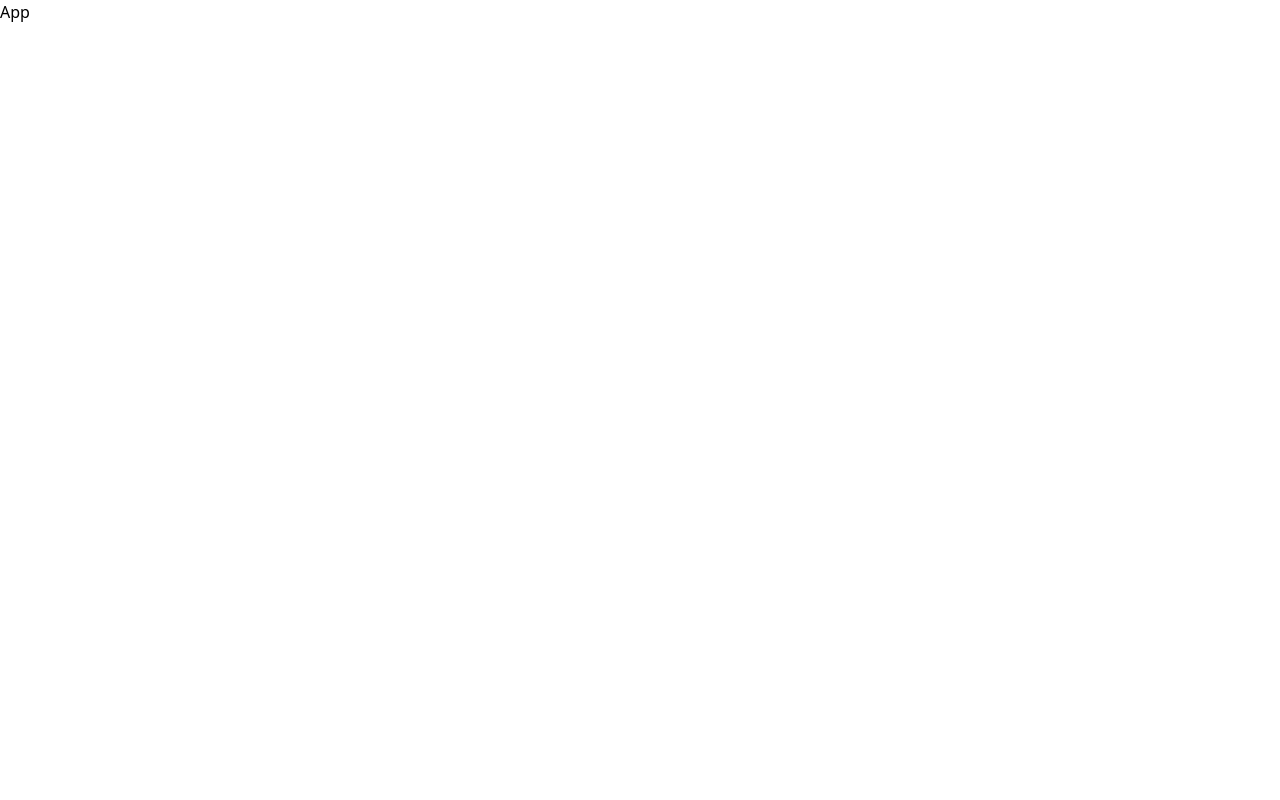
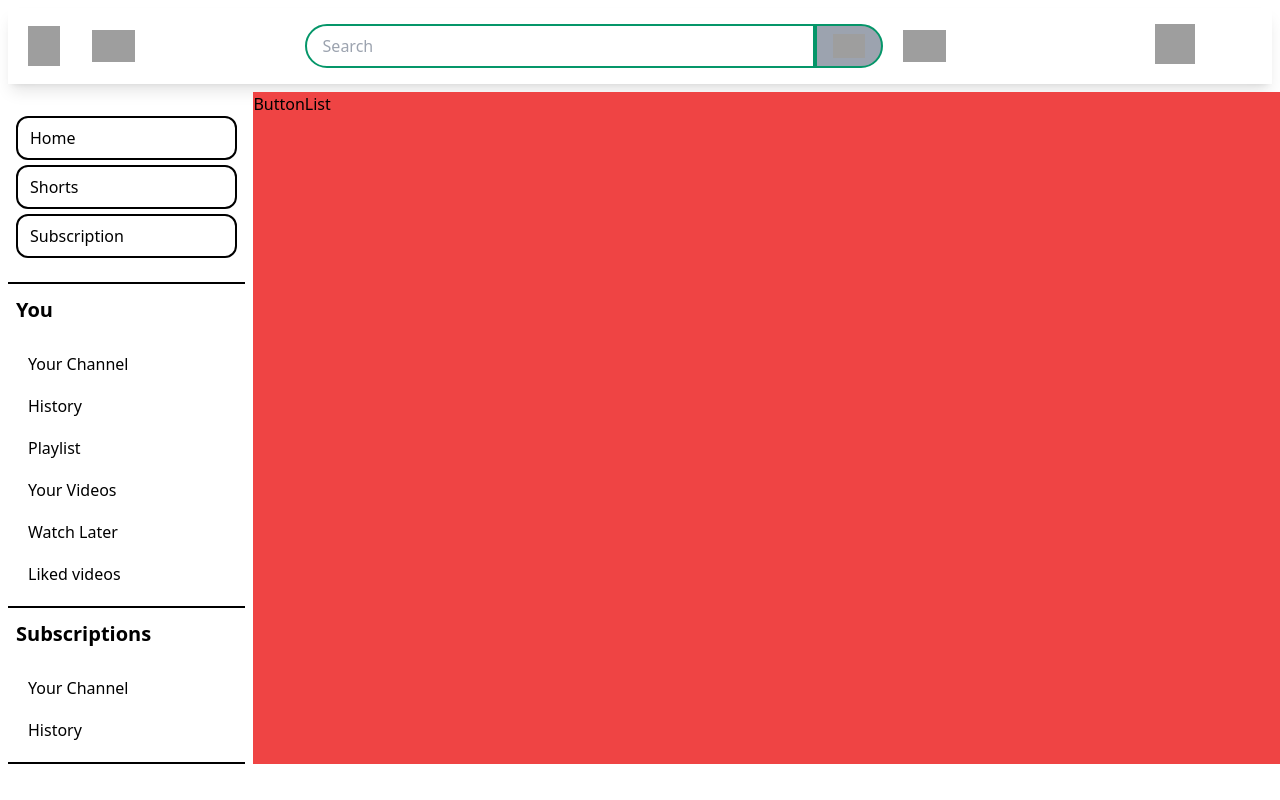
Before and after one commit to Deepanshuu06/youtube-clone, a React (Vite) app: page / in a window 1280 px wide. Built offline with nearby package versions, Linux system fonts and the light colour scheme; grey boxes are pictures that could not be loaded.

Commit message:
styling header and sidebar

```diff
--- a/package.json
+++ b/package.json
@@ -13,10 +13,12 @@
     "@radix-ui/react-accordion": "^1.1.2",
     "@radix-ui/react-icons": "^1.3.0",
     "@radix-ui/react-slot": "^1.0.2",
+    "@reduxjs/toolkit": "^2.2.3",
     "class-variance-authority": "^0.7.0",
     "clsx": "^2.1.0",
     "react": "^18.2.0",
     "react-dom": "^18.2.0",
+    "react-redux": "^9.1.1",
     "react-router-dom": "^6.22.3",
     "tailwind-merge": "^2.2.2",
     "tailwindcss-animate": "^1.0.7"
--- a/src/App.jsx
+++ b/src/App.jsx
@@ -1,9 +1,29 @@
-import React from 'react'
+import React from "react";
+import { youtubeLogo } from "./constants";
+
+import Body from "./components/Body";
+import Head from "./components/Head";
 
 function App() {
   return (
-    <div>App</div>
-  )
+    <>
+      <Head />
+      <Body />
+    </>
+
+    /*
+    head
+    body
+     sidebar
+        menulinks
+     mainContainer
+      buttons list
+      video Container
+          video card
+
+
+    */
+  );
 }
 
-export default App
+export default App;
--- /dev/null
+++ b/src/components/Body.jsx
@@ -0,0 +1,18 @@
+import React from "react";
+import Sidebar from "./Sidebar";
+import MainContainer from "./MainContainer";
+
+const Body = ()=>{
+
+    return(
+
+        <div className="grid grid-flow-col">
+        <Sidebar/>
+        <MainContainer/>
+        </div>
+
+
+    )
+}
+
+export default Body;
--- /dev/null
+++ b/src/components/ButtonList.jsx
@@ -0,0 +1,9 @@
+import React from 'react'
+
+const ButtonList = () => {
+  return (
+    <div>ButtonList</div>
+  )
+}
+
+export default ButtonList
--- /dev/null
+++ b/src/components/Head.jsx
@@ -0,0 +1,45 @@
+import React, { useState } from "react";
+import {
+  hamburgerIcon,
+  micIcon,
+  searchIcon,
+  userIcon,
+  youtubeLogo,
+} from "../constants";
+
+const Head = () => {
+  const [SearchText, SetSearchText] = useState("");
+
+  const handleSearchText = (e) => {
+    SetSearchText(e.target.value);
+  };
+  console.log(SearchText);
+
+  return (
+    <div className="grid grid-flow-col px-5 py-4  m-2 shadow-lg">
+      <div className="flex col-span-3 items-center">
+        <img src={hamburgerIcon} alt="menu" className="w-8 h-10 mr-8" />
+        <img src={youtubeLogo} alt="youtube" className="w-fit h-8" />
+      </div>
+      <div className="flex col-span-8 text-center items-center ">
+        <input
+          type="text"
+          className=" rounded-s-3xl px-4 py-2 border-emerald-600 border-2 w-[60%]"
+          placeholder="Search"
+          value={SearchText}
+          onChange={handleSearchText}
+        />
+        <button className="px-4 py-2 rounded-e-3xl border-emerald-600 border-2 bg-gray-400">
+          <img className="h-6" src={searchIcon} alt="" />
+        </button>
+       <button className="ml-5"> <img src={micIcon} alt="mic" className="w- h-8" /></button>
+      </div>
+      <div className="col-span-1 flex">
+
+        <img src={userIcon} alt="user icon" className="w-10 h-10" />
+      </div>
+    </div>
+  );
+};
+
+export default Head;
--- /dev/null
+++ b/src/components/MainContainer.jsx
@@ -0,0 +1,14 @@
+import React from "react";
+import ButtonList from "./ButtonList";
+import VideoContainer from "./VideoContainer";
+
+const MainContainer = () => {
+  return (
+    <div className="col-span-11 bg-red-500">
+      <ButtonList />
+      <VideoContainer />
+    </div>
+  );
+};
+
+export default MainContainer;
--- /dev/null
+++ b/src/components/Sidebar.jsx
@@ -0,0 +1,37 @@
+import React from "react";
+
+const Sidebar = () => {
+  return (
+    <div className="col-span-1 px-2">
+      <div className="py-6 px-2 border-b-2 border-black ">
+        <ul className="space-y-[5px]">
+          <li className="border-black border-2 rounded-xl py-2 px-3">Home</li>
+          <li className="border-black border-2 rounded-xl py-2 px-3">Shorts</li>
+          <li className="border-black border-2 rounded-xl py-2 px-3">
+            Subscription
+          </li>
+        </ul>
+      </div>
+      <div className="col-span-1 px-2 border-b-2 border-black pt-3 pb-3">
+        <h1 className="font-bold pb-5 text-xl">You</h1>
+        <ul className="space-y-0.5">
+          <li className="rounded-xl py-2 px-3">Your Channel</li>
+          <li className="rounded-xl py-2 px-3">History</li>
+          <li className="rounded-xl py-2 px-3">Playlist</li>
+          <li className="rounded-xl py-2 px-3">Your Videos</li>
+          <li className="rounded-xl py-2 px-3">Watch Later</li>
+          <li className="rounded-xl py-2 px-3">Liked videos</li>
+        </ul>
+      </div>
+      <div className="col-span-1 px-2 border-b-2 border-black pt-3 pb-3">
+        <h1 className="font-bold pb-5 text-xl">Subscriptions</h1>
+        <ul className="space-y-0.5">
+          <li className="rounded-xl py-2 px-3">Your Channel</li>
+          <li className="rounded-xl py-2 px-3">History</li>
+        </ul>
+      </div>
+    </div>
+  );
+};
+
+export default Sidebar;
--- /dev/null
+++ b/src/components/VideoCard.jsx
@@ -0,0 +1,9 @@
+import React from 'react'
+
+const VideoCard = () => {
+  return (
+    <div>VideoCard</div>
+  )
+}
+
+export default VideoCard
--- /dev/null
+++ b/src/components/VideoContainer.jsx
@@ -0,0 +1,9 @@
+import React from 'react'
+
+const VideoContainer = () => {
+  return (
+    <div className=''></div>
+  )
+}
+
+export default VideoContainer
--- /dev/null
+++ b/src/constants.js
@@ -0,0 +1,5 @@
+export const youtubeLogo = "https://www.cdnlogo.com/logos/n/64/new-youtube.svg"
+export const hamburgerIcon = "https://upload.wikimedia.org/wikipedia/commons/thumb/b/b2/Hamburger_icon.svg/276px-Hamburger_icon.svg.png"
+export const micIcon = "https://upload.wikimedia.org/wikipedia/commons/thumb/b/bf/Ic_mic_48px.svg/2048px-Ic_mic_48px.svg.png"
+export const searchIcon = "https://upload.wikimedia.org/wikipedia/commons/thumb/0/0b/Search_Icon.svg/1000px-Search_Icon.svg.png?20181016161702"
+export const userIcon = "https://cdn-icons-png.flaticon.com/512/9187/9187604.png"
```
Also changed, not shown: src/global.css (added), 1 other file (tests, documents, lock files or other folders).
